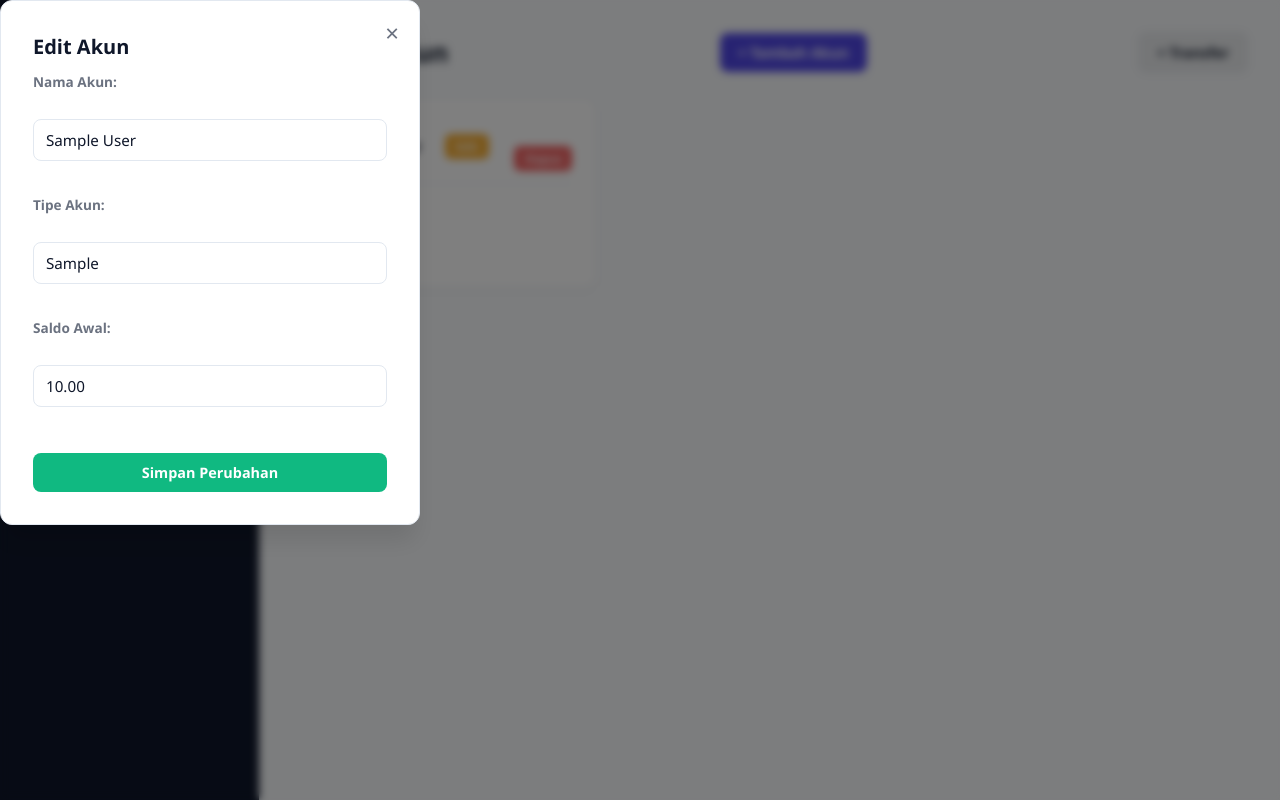
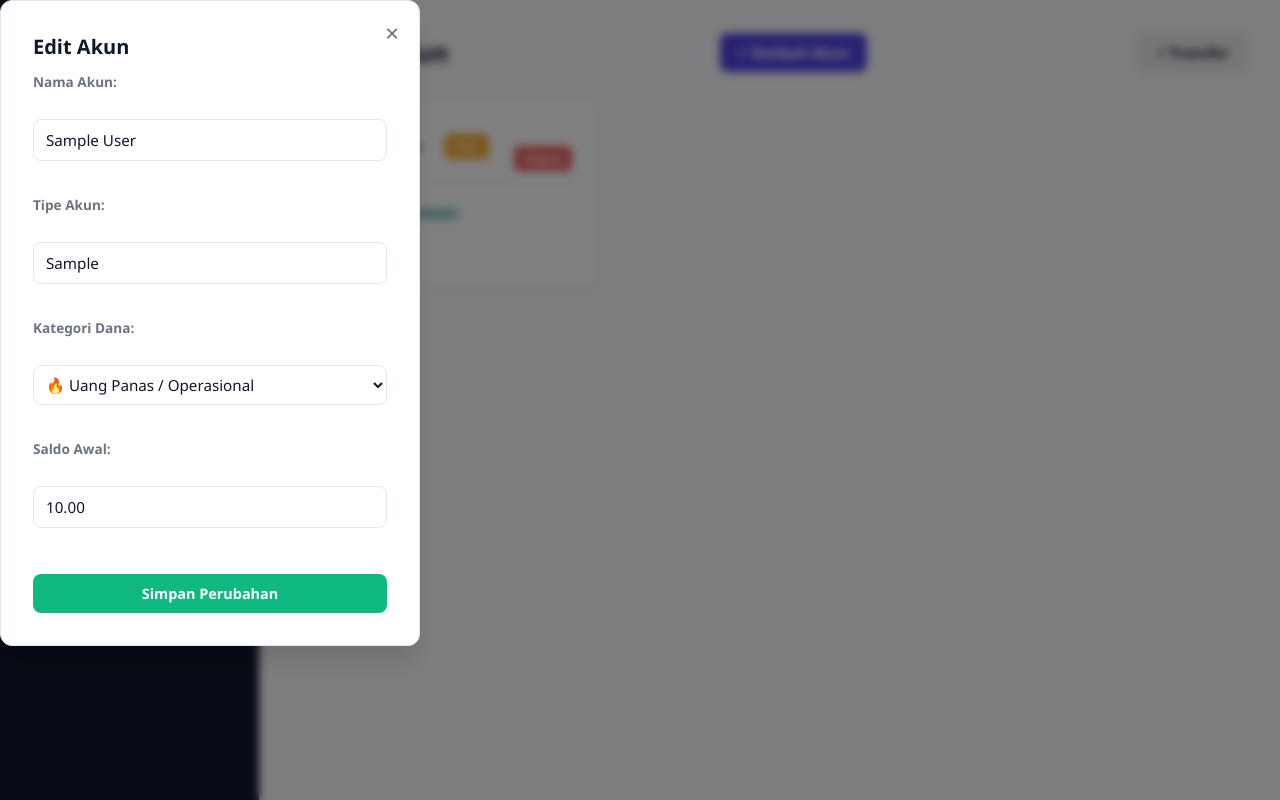
Before and after one commit to 230055Fawwaz/MyFinance, a Flask app: page /akun in a window 1280 px wide, after a click on "Edit". Run offline with Flask 3, Linux system fonts and the light colour scheme; tables that the repository leaves empty hold one stand-in row (values such as "Sample post").

Commit message:
Feat: Add hot or cold money choice when create an account

```diff
--- a/app/templates/akun.html
+++ b/app/templates/akun.html
@@ -36,7 +36,12 @@
                     </form>
                 </div>
                 <div class="card-body">
-                    <p class="account-type">{{ account.type }}</p>
+                    <p class="account-type">
+                        {{ account.type }}
+                        <span class="badge" style="margin-left: 5px; padding: 2px 6px; border-radius: 4px; font-size: 0.8em; background-color: {{ '#ffe0b2' if account.kategori_dana == 'operasional' else '#e0f7fa' }}; color: {{ '#e65100' if account.kategori_dana == 'operasional' else '#006064' }};">
+                            {{ '🔥 Operasional' if account.kategori_dana == 'operasional' else '❄️ Tabungan' }}
+                        </span>
+                    </p>
                     <h2 class="account-balance">Rp {{ "{:,.0f}".format(account.balance | float).replace(',', '.') }}</h2>
                 </div>
             </div>
@@ -46,6 +51,7 @@
             </div>
         {% endfor %}
     </div>
+
     <div id="modal-akun" class="modal">
         <div class="modal-content">
             <span class="close-btn">&times;</span>
@@ -63,6 +69,13 @@
                        name="type"
                        required
                        placeholder="Misal: Bank, E-Wallet">
+
+                <label for="kategori_dana">Kategori Dana:</label>
+                <select id="kategori_dana" name="kategori_dana" required style="width: 100%; padding: 8px; margin-bottom: 15px;">
+                    <option value="operasional" selected>🔥 Uang Panas / Operasional</option>
+                    <option value="tabungan">❄️ Uang Dingin / Tabungan</option>
+                </select>
+
                 <label for="saldo">Saldo Awal:</label>
                 <input type="number"
                        id="saldo"
@@ -74,6 +87,7 @@
             </form>
         </div>
     </div>
+
     {% for account in accounts %}
         <div id="modal-edit-{{ account.id }}" class="modal" style="display:none;">
             <div class="modal-content">
@@ -94,6 +108,17 @@
                         <input type="text" name="type" value="{{ account.type }}" required>
                     </div>
                     <br>
+
+                    <div>
+                        <label>Kategori Dana:</label>
+                        <br>
+                        <select name="kategori_dana" required style="width: 100%; padding: 8px;">
+                            <option value="operasional" {{ 'selected' if account.kategori_dana == 'operasional' }}>🔥 Uang Panas / Operasional</option>
+                            <option value="tabungan" {{ 'selected' if account.kategori_dana == 'tabungan' }}>❄️ Uang Dingin / Tabungan</option>
+                        </select>
+                    </div>
+                    <br>
+
                     <div>
                         <label>Saldo Awal:</label>
                         <br>
@@ -109,6 +134,7 @@
             </div>
         </div>
     {% endfor %}
+
     <div id="modal-transfer" class="modal">
         <div class="modal-content">
             <span class="close-btn">&times;</span>
@@ -145,7 +171,6 @@
         </div>
     </div>
 {% endblock %}
-{# 4. Menambah JS khusus halaman transaksi saja #}
 {% block extra_js %}
     <script src="{{ url_for('static', filename='js/akun.js') }}"></script>
 {% endblock %}
```
Also changed, not shown: app/routes/akun.py (+20 -1 lines).
